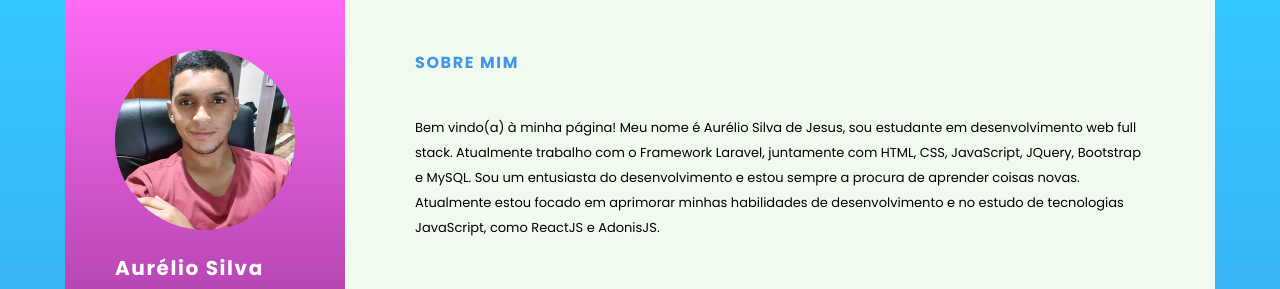
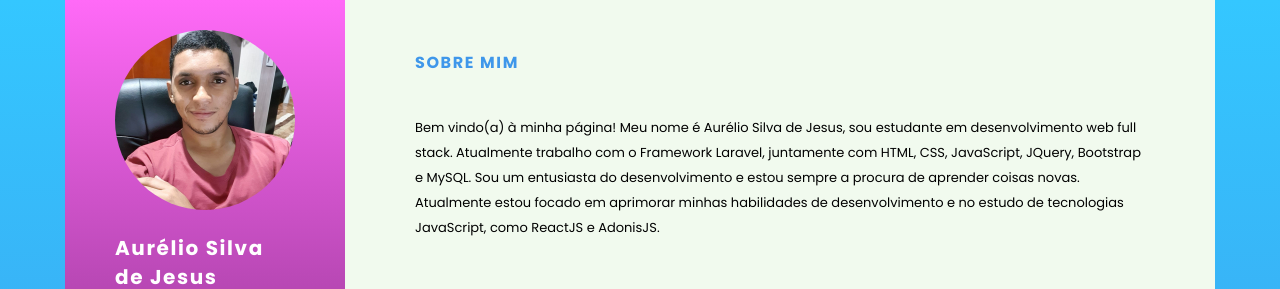
Before and after one commit to Lioh23/page-curriculum, a plain HTML site: page index.html in a window 1280 px wide. Shown: the top 289 px of the page. Drawn offline with Linux system fonts and the light colour scheme.

Commit message:
fixing default padding sidebar infos

```diff
--- a/css/style.css
+++ b/css/style.css
@@ -76,7 +76,7 @@ a {
     left: 0;
     width: 100%;
     height: 100vh;
-    padding: 50px;
+    padding: 30px 50px;
     display: flex;
     flex-direction: column;
     background: var(--bg-sidebar);
```
